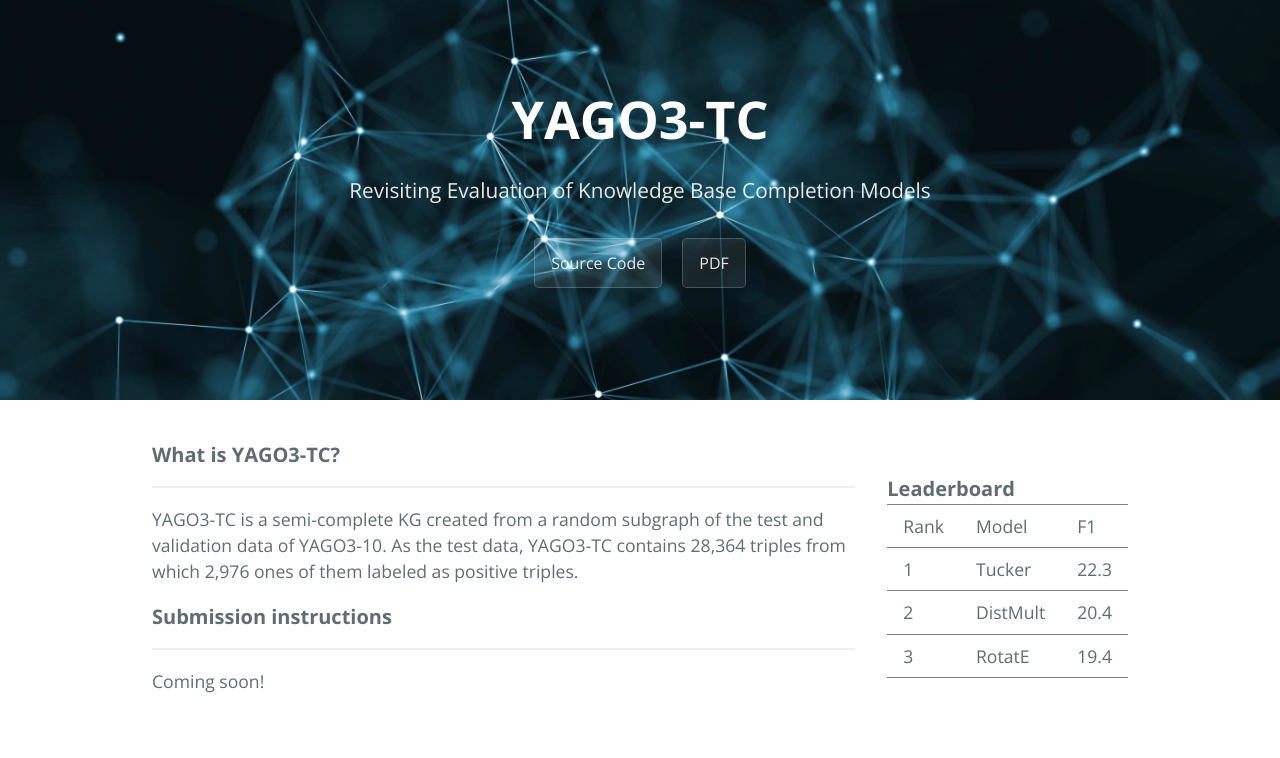
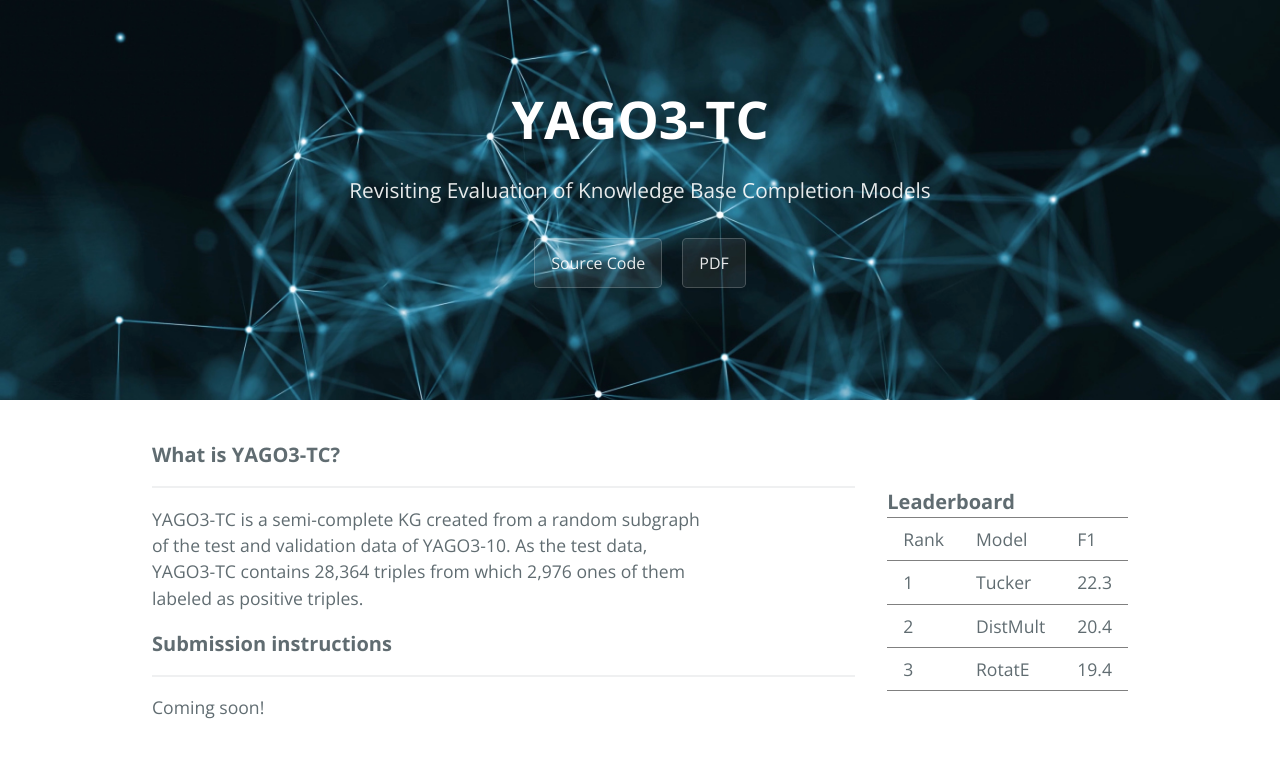
Before and after one commit to pouyapez/yago3-tc, a Jekyll site: the page built from index.md, in a window 1280 px wide. Shown: the top 758 px of the page. Built offline with Jekyll 4.4.1, drawn with Linux system fonts in a browser that asks for light colours.

Commit message:
Update index.md

```diff
--- a/index.md
+++ b/index.md
@@ -7,12 +7,12 @@ layout: default
         <td>
         <font style="font-size:20px"><b>What is YAGO3-TC?</b></font>
          <hr>
-        <p class="text right-align text-large add-top-margin" style="width:100%;">
+        <p class="text right-align text-large add-top-margin" style="width:80%;">
         YAGO3-TC is a semi-complete KG created from a random subgraph of the test and validation data of YAGO3-10. As the test        data, YAGO3-TC contains 28,364 triples from which 2,976 ones of them labeled as positive triples.
         </p>
         <font style="font-size:20px"><b>Submission instructions</b></font>
           <hr>
-        <p class="text right-align text-large add-top-margin" style="width:100%;">
+        <p class="text right-align text-large add-top-margin" style="width:80%;">
         Coming soon!
         </p>
         </td>
```
